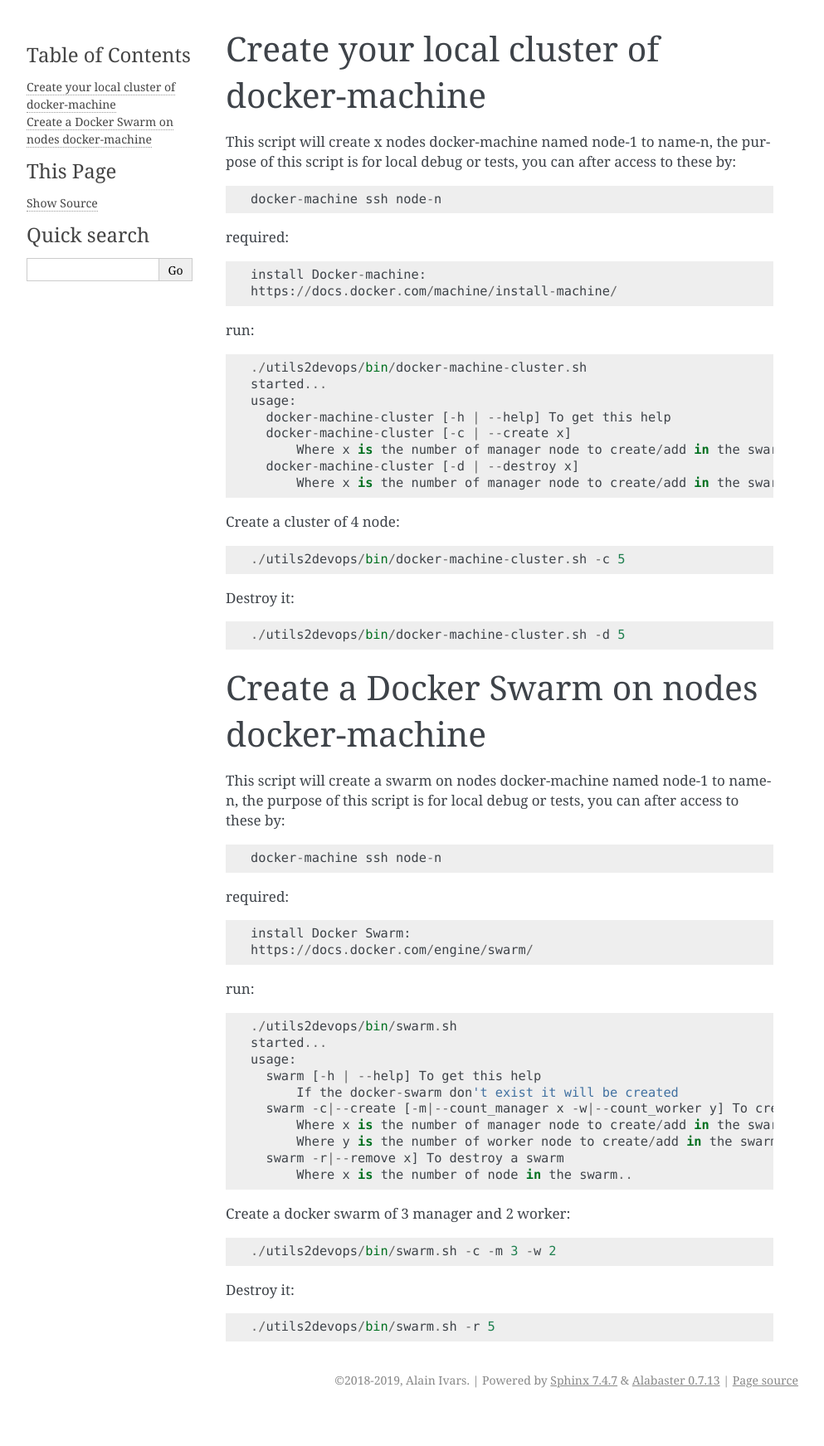
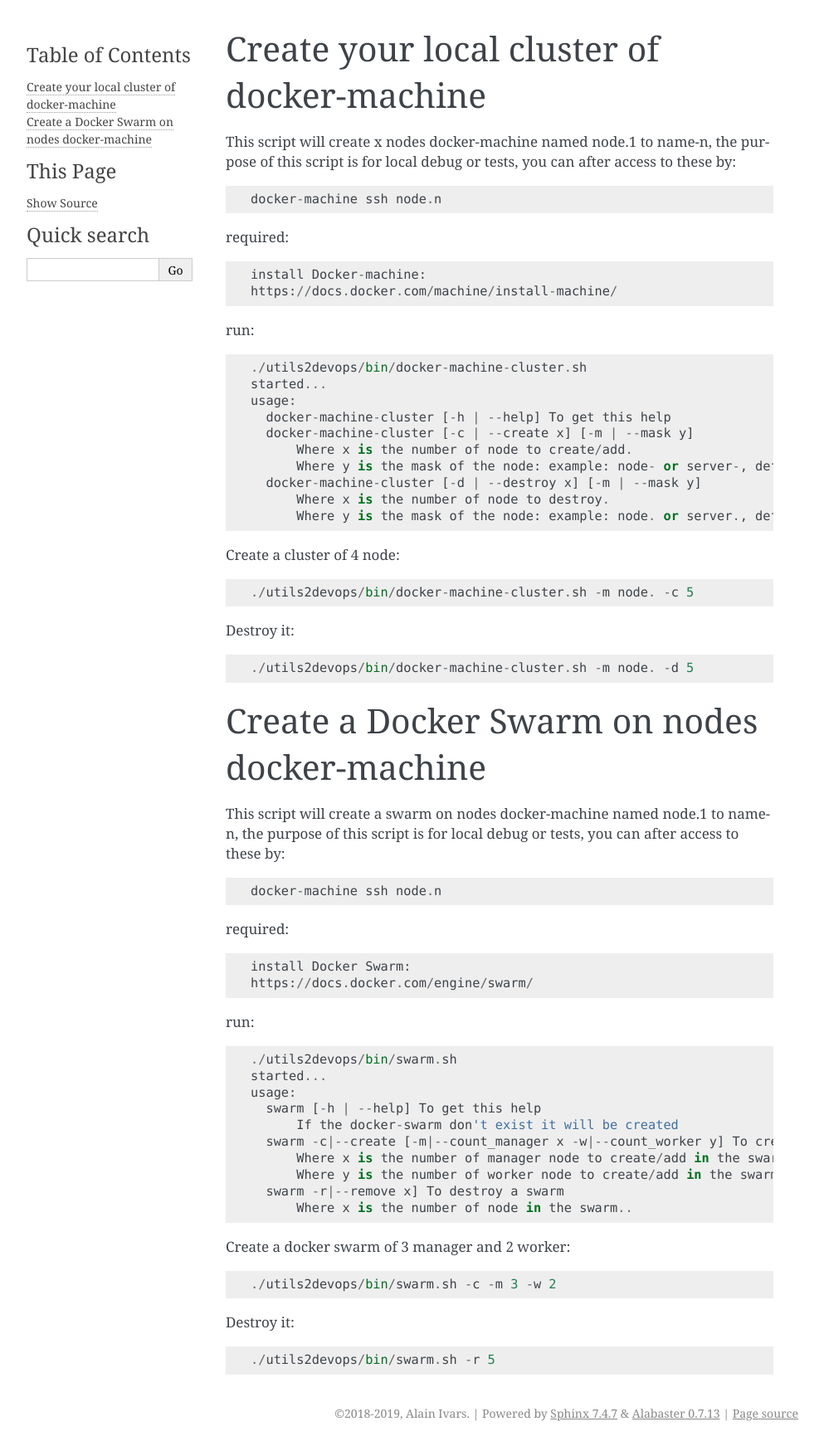
Before and after one commit to alainivars/utils2devops, a Sphinx documentation site: the page built from docs/bins.rst, in a window 1280 px wide. Shown: the whole page at 83% size, without its empty margins (148-1141 px from the left). Built offline with Sphinx 7.4.7, drawn with Linux system fonts in a browser that asks for light colours; pages that are not in the unit, such as notebooks, are missing from menus; the version number is read from the project's files by our own code; before the commit the page ends 1703 px from its top, so only the background shows below that.

Commit message:
Fix link in doc.

```diff
--- a/docs/bins.rst
+++ b/docs/bins.rst
@@ -24,18 +24,20 @@ run::
     started...
     usage:
       docker-machine-cluster [-h | --help] To get this help
-      docker-machine-cluster [-c | --create x]
-          Where x is the number of manager node to create/add in the swarm.
-      docker-machine-cluster [-d | --destroy x]
-          Where x is the number of manager node to create/add in the swarm.
+      docker-machine-cluster [-c | --create x] [-m | --mask y]
+          Where x is the number of node to create/add.
+          Where y is the mask of the node: example: node- or server-, default is node.
+      docker-machine-cluster [-d | --destroy x] [-m | --mask y]
+          Where x is the number of node to destroy.
+          Where y is the mask of the node: example: node. or server., default is node.
 
 Create a cluster of 4 node::
 
-    ./utils2devops/bin/docker-machine-cluster.sh -c 5
+    ./utils2devops/bin/docker-machine-cluster.sh -m node. -c 5
 
 Destroy it::
 
-    ./utils2devops/bin/docker-machine-cluster.sh -d 5
+    ./utils2devops/bin/docker-machine-cluster.sh -m node. -d 5
 
 
 .. _ref-create-sw:
@@ -43,11 +45,11 @@ Destroy it::
 Create a Docker Swarm on nodes docker-machine
 #############################################
 
-This script will create a swarm on nodes docker-machine named node-1 to name-n,
+This script will create a swarm on nodes docker-machine named node.1 to name-n,
 the purpose of this script is for local debug or tests, you can after
 access to these by::
 
-    docker-machine ssh node-n
+    docker-machine ssh node.n
 
 
 required::
--- a/docs/index.rst
+++ b/docs/index.rst
@@ -16,7 +16,7 @@ Welcome to Utils2devops documentation!
     :target: https://requires.io/github/alainivars/utils2devops/requirements/?branch=master
     :alt: Requirements Status
 
-.. image:: https://img.shields.io/pypi/dm/utils2devops.svg
+.. image:: https://img.shields.io/pypi/docker_machine/utils2devops.svg
    :target: https://pypi.python.org/pypi/utils2devops/
    :alt: pypi download
 
--- a/docs/swarm/local-proxy-prom-Icinga2.rst
+++ b/docs/swarm/local-proxy-prom-Icinga2.rst
@@ -52,7 +52,7 @@ Learn every step to deploy the local swarm
 
     ./utils2devops/bin/docker-machine-cluster.sh -c 5
 
-| You can go to see the doc of this tools here :ref:`ref-create-dm`
+| You can go to see the doc of this tools here :ref:`ref-create-docker_machine`
 | Here we will create a swarm with 3 machines
 
 2/ Enable monitoring (optional)::
--- a/docs/swarm/local-proxy-prom-elk.rst
+++ b/docs/swarm/local-proxy-prom-elk.rst
@@ -55,7 +55,7 @@ Learn every step to deploy the local swarm
 
     ./utils2devops/bin/docker-machine-cluster.sh -c 5
 
-| You can go to see the doc of this tools here :ref:`ref-create-dm`
+| You can go to see the doc of this tools here :ref:`ref-create-docker_machine`
 | Here we will create a swarm with 3 machines
 
 2/ Enable monitoring (optional)::
--- a/docs/swarm/local-with-out-proxy.rst
+++ b/docs/swarm/local-with-out-proxy.rst
@@ -50,8 +50,8 @@ Learn every step to deploy the swarm local-with-out-proxy
 
     ./utils2devops/bin/docker-machine-cluster.sh -c 5
 
-| You can go to see the doc of this tools here :ref:`ref-create-dm`
-| Here we will create a swarm with 3 machines
+| You can go to see the doc of this tools here :ref:`ref-create-docker_machine`
+| Here we will create a swarm with 5 machines
 
 2/ Enable monitoring (optional)::
 
--- a/docs/terraform.rst
+++ b/docs/terraform.rst
@@ -84,7 +84,7 @@ We now have 2 more files::
     terraform_key.pub
 
 Creating the terraform file to import it::
-See :ref:`ref-create-dm` for setting your profile
+See :ref:`ref-create-docker_machine` for setting your profile
 
     provider "aws" {
       profile = "terraform"
```
Also changed, not shown: other parts of docs/bins.rst (+3 -3 lines).
